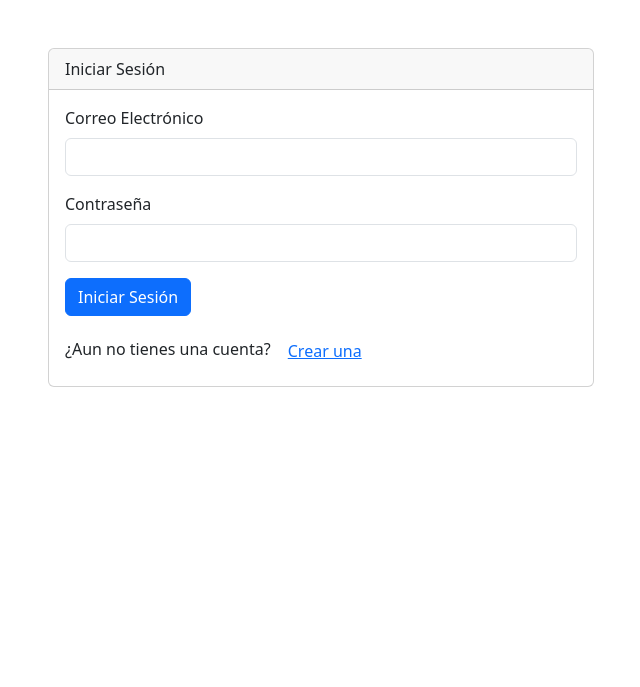
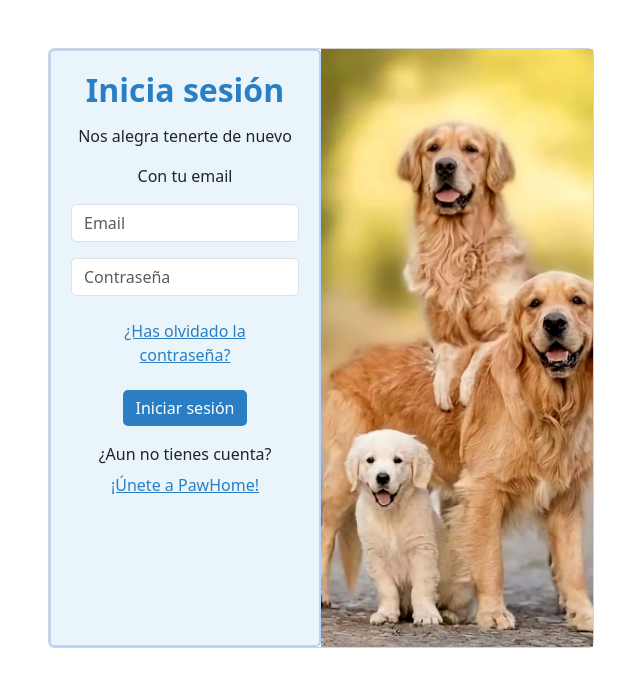
Before and after one commit to DanielDona08/PawHome, a Django app: page /accounts/iniciar_sesion/ in a window 1280 px wide. Shown: the top 687 px of the page, without its empty margins (319-959 px from the left). Run offline with Django 5.2, Linux system fonts and the light colour scheme.

Commit message:
inicio de secion actualizado

```diff
--- a/trimestre_3/ProyectoAdopcion/PawHome/AppLogAut/templates/iniciar_sesion.html
+++ b/trimestre_3/ProyectoAdopcion/PawHome/AppLogAut/templates/iniciar_sesion.html
@@ -6,18 +6,36 @@
     <meta charset="UTF-8">
     <meta name="viewport" content="width=device-width, initial-scale=1.0">
     <title>Iniciar Sesión</title>
-    <!-- Bootstrap CSS -->
+
     <link href="https://cdn.jsdelivr.net/npm/bootstrap@5.3.2/dist/css/bootstrap.min.css" rel="stylesheet" integrity="sha384-T3c6CoIi6uLrA9TneNEoa7RxnatzjcDSCmG1MXxSR1GAsXEV/Dwwykc2MPK8M2HN" crossorigin="anonymous">
-    <!-- CSS personalizado -->
+
     <link rel="stylesheet" href="{% static 'css/styles.css' %}">
+    <style>
+        .login-image {
+            height: 100%;
+            object-fit: cover;
+            display: block;
+        }
+        .image-container {
+            height: 100%;
+            overflow: hidden;
+        }
+        .card-body {
+            height: 100%;
+        }
+    </style>
 </head>
 <body>
     <div class="container mt-5">
         <div class="row justify-content-center">
             <div class="col-md-6">
-                <div class="card">
-                    <div class="card-header">Iniciar Sesión</div>
-                    <div class="card-body">
+                <div class="card" style="height: 600px;">
+                    <div class="row g-0" style="height: 100%;">
+                        <div class="col-md-6">
+                            <div class="card-body login-form">
+                                <h2 class="card-title text-center">Inicia sesión</h2>
+                                <p class="text-center">Nos alegra tenerte de nuevo</p>
+                                <p class="text-center">Con tu email</p>
                                 {% if messages %}
                                     {% for message in messages %}
                                         <div class="alert {% if message.tags %}alert-{{ message.tags }}{% endif %}" role="alert">
@@ -28,17 +46,23 @@
                                 <form method="post">
                                     {% csrf_token %}
                                     <div class="mb-3">
-                                <label for="email" class="form-label">Correo Electrónico</label>
-                                <input type="email" class="form-control" id="email" name="email" required>
+                                        <input type="email" class="form-control" id="email" name="email" placeholder="Email" required>
                                     </div>
                                     <div class="mb-3">
-                                <label for="password" class="form-label">Contraseña</label>
-                                <input type="password" class="form-control" id="password" name="password" required>
+                                        <input type="password" class="form-control" id="password" name="password" placeholder="Contraseña" required>
                                     </div>
-                            <button type="submit" class="btn btn-primary">Iniciar Sesión</button>
+                                    <div class="mb-3 text-end">
+                                        <a href="#" class="btn btn-link">¿Has olvidado la contraseña?</a>
+                                    </div>
+                                    <button type="submit" class="btn btn-primary btn-block">Iniciar sesión</button>
                                 </form>
-                        <div class="mt-3">
-                            ¿Aun no tienes una cuenta? <a href="{% url 'registrarse' %}" class="btn btn-link">Crear una</a>
+                                <div class="mt-3 text-center">
+                                    ¿Aun no tienes cuenta? <a href="{% url 'registrarse' %}" class="btn btn-link">¡Únete a PawHome!</a>
+                                </div>
+                            </div>
+                        </div>
+                        <div class="col-md-6 image-container">
+                            <img src="{% static 'media/inicio.jpg' %}" class="img-fluid login-image" alt="Puppy Image">
                         </div>
                     </div>
                 </div>
@@ -46,7 +70,7 @@
         </div>
     </div>
 
-    <!-- Bootstrap JavaScript -->
+
     <script src="https://cdn.jsdelivr.net/npm/@popperjs/core@2.11.8/dist/umd/popper.min.js" integrity="sha384-I7E8VVD/ismYTF4hNIPjVp/Zjvgyol6VFvRkX/vR+Vc4jQkC+hVqc2pM8ODewa9r" crossorigin="anonymous"></script>
     <script src="https://cdn.jsdelivr.net/npm/bootstrap@5.3.2/dist/js/bootstrap.min.js" integrity="sha384-BBtl+eGJRgqQAUMxJ7pMwbEyER4l1g+O15P+16Ep7Q9Q+zqX6gSbd85u4mG4QzX+" crossorigin="anonymous"></script>
 </body>
--- a/trimestre_3/ProyectoAdopcion/PawHome/AppLogAut/templates/registrarse.html
+++ b/trimestre_3/ProyectoAdopcion/PawHome/AppLogAut/templates/registrarse.html
@@ -6,9 +6,9 @@
     <meta charset="UTF-8">
     <meta name="viewport" content="width=device-width, initial-scale=1.0">
     <title>Crear cuenta</title>
-    <!-- Bootstrap CSS -->
+
     <link href="https://cdn.jsdelivr.net/npm/bootstrap@5.3.2/dist/css/bootstrap.min.css" rel="stylesheet" integrity="sha384-T3c6CoIi6uLrA9TneNEoa7RxnatzjcDSCmG1MXxSR1GAsXEV/Dwwykc2MPK8M2HN" crossorigin="anonymous">
-    <!-- CSS personalizado -->
+
     <link rel="stylesheet" href="{% static 'css/styles.css' %}">
 </head>
 <body>
@@ -43,7 +43,7 @@
         </div>
     </div>
 
-    <!-- Bootstrap JavaScript -->
+
     <script src="https://cdn.jsdelivr.net/npm/@popperjs/core@2.11.8/dist/umd/popper.min.js" integrity="sha384-I7E8VVD/ismYTF4hNIPjVp/Zjvgyol6VFvRkX/vR+Vc4jQkC+hVqc2pM8ODewa9r" crossorigin="anonymous"></script>
     <script src="https://cdn.jsdelivr.net/npm/bootstrap@5.3.2/dist/js/bootstrap.min.js" integrity="sha384-BBtl+eGJRgqQAUMxJ7pMwbEyER4l1g+O15P+16Ep7Q9Q+zqX6gSbd85u4mG4QzX+" crossorigin="anonymous"></script>
 </body>
--- /dev/null
+++ b/trimestre_3/ProyectoAdopcion/PawHome/Appweb/static/css/styles.css
@@ -0,0 +1,49 @@
+.login-form {
+    background-color: #e9f5fb;
+    padding: 20px;
+    border-radius: 5px;
+    border: 2px solid #b3d4fc;
+    text-align: center;
+}
+
+.login-form .card-title {
+    color: #2a7fc4;
+    font-weight: bold;
+    margin-bottom: 15px;
+}
+
+.login-form .btn-outline-primary {
+    display: flex;
+    align-items: center;
+    justify-content: center;
+    width: 100%;
+    margin-bottom: 15px;
+}
+
+.login-form .google-icon {
+    height: 20px;
+    margin-right: 10px;
+}
+
+.login-form .form-control {
+    border-radius: 5px;
+}
+
+.login-form .btn-primary {
+    background-color: #2a7fc4;
+    border: none;
+    border-radius: 5px;
+}
+
+.login-form .btn-link {
+    color: #2a7fc4;
+}
+
+.login-form .login-image {
+    width: 100%;
+    height: 100%;
+    max-width: 300px;
+    max-height: 1px;
+    object-fit: cover;
+    border-radius: 0 5px 5px 0;
+}
--- a/trimestre_3/ProyectoAdopcion/PawHome/Appweb/templates/paginas/adopcion.html
+++ b/trimestre_3/ProyectoAdopcion/PawHome/Appweb/templates/paginas/adopcion.html
@@ -56,17 +56,17 @@
                 <textarea class="form-control" id="antecedentes" rows="3" placeholder="¿Ha tenido o tiene mascotas viviendo con usted actualmente?" required></textarea>
             </div>
 
-            <!-- Información de la mascota -->
 
 
 
-            <!-- Información adicional -->
+
+
             <div class="form-group">
                 <label for="motivo">Motivo de la adopción</label>
                 <textarea class="form-control" id="motivo" rows="3" placeholder="Explica el motivo por el cual deseas tener una mascota" required></textarea>
             </div>
 
-            <!-- Botón de envío -->
+
             <button type="submit" class="btn btn-primary btn-block">Enviar</button>
         </form>
     </div>
--- a/trimestre_3/ProyectoAdopcion/PawHome/Appweb/templates/paginas/busqueda_avanzada.html
+++ b/trimestre_3/ProyectoAdopcion/PawHome/Appweb/templates/paginas/busqueda_avanzada.html
@@ -5,13 +5,13 @@
     <meta charset="UTF-8">
     <meta name="viewport" content="width=device-width, initial-scale=1.0">
     <title>Búsqueda Avanzada - PawHome</title>
-    <!-- Bootstrap CSS -->
+
     <link href="https://cdn.jsdelivr.net/npm/bootstrap@5.3.2/dist/css/bootstrap.min.css" rel="stylesheet" integrity="sha384-T3c6CoIi6uLrA9TneNEoa7RxnatzjcDSCmG1MXxSR1GAsXEV/Dwwykc2MPK8M2HN" crossorigin="anonymous">
     <link rel="icon" type="image/x-icon" href="{% static 'media/huella.ico' %}">
 </head>
 <body>
     <header>
-        <!-- Navbar -->
+
         <nav class="navbar navbar-expand-lg navbar-custom">
             <div class="container">
                 <a class="navbar-brand" href="{% url 'inicio' %}">
@@ -98,7 +98,7 @@
         </div>
     </footer>
 
-    <!-- Bootstrap JavaScript Libraries -->
+
     <script src="https://cdn.jsdelivr.net/npm/@popperjs/core@2.11.8/dist/umd/popper.min.js" integrity="sha384-I7E8VVD/ismYTF4hNIPjVp/Zjvgyol6VFvRkX/vR+Vc4jQkC+hVqc2pM8ODewa9r" crossorigin="anonymous"></script>
     <script src="https://cdn.jsdelivr.net/npm/bootstrap@5.3.2/dist/js/bootstrap.min.js" integrity="sha384-BBtl+eGJRgqQAUMxJ7pMwbEyER4l1g+O15P+16Ep7Q9Q+zqX6gSbd85u4" crossorigin="anonymous"></script>
 </body>
```
Also changed, not shown: trimestre_3/ProyectoAdopcion/PawHome/Appweb/templates/paginas/publicacion.html (+4 -4 lines), trimestre_3/ProyectoAdopcion/PawHome/Appweb/static/media/inicio.jpg (added). Lines whose indentation alone changed are shown as unchanged.
